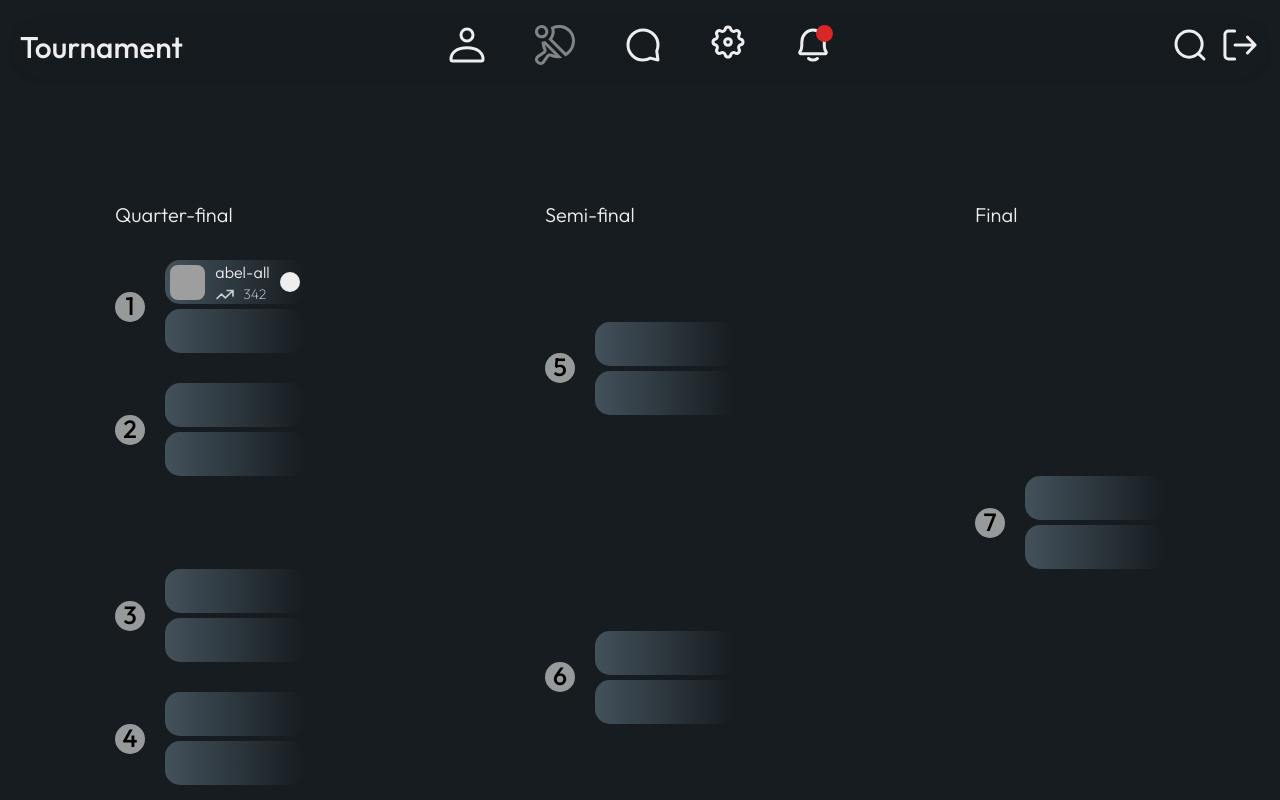
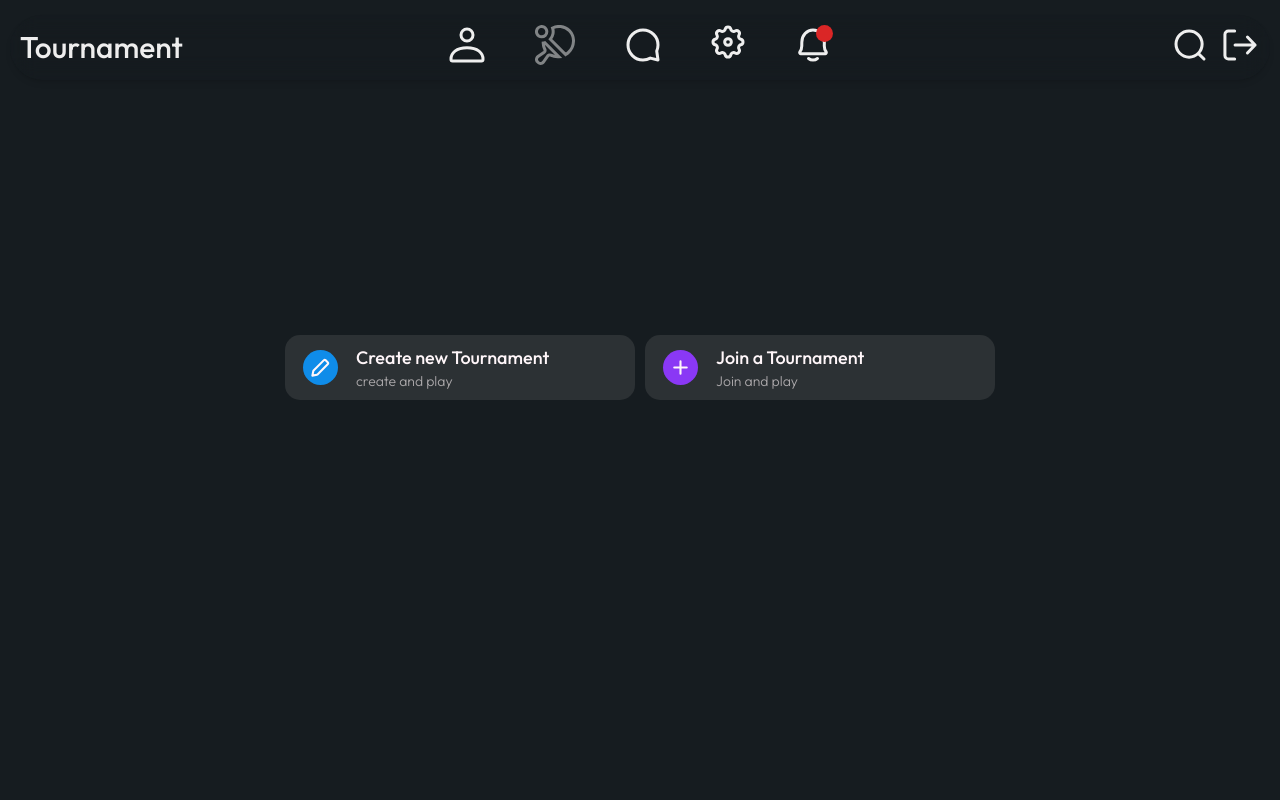
Before and after one commit to abel-all/ft_transcendence, a React (Vite) app in the folder Frontend/: page /game/tournament in a window 1280 px wide. Shown: the top 800 px of the page. Built offline with nearby package versions, Linux system fonts and the light colour scheme; grey boxes are pictures that could not be loaded.

Commit message:
add some change on tournament

```diff
--- a/Frontend/src/components/FormInput.jsx
+++ b/Frontend/src/components/FormInput.jsx
@@ -26,7 +26,7 @@ const validateInput = (type, value) => {
 function FormInput({ height = "h-[58px]", placeHolder, type, handleChange }) {
 
     const [passFocusColor, setPassFocusColor] = useState("focus:border-[#ff0000]");
-    const [focusColor, setFocusColor] = useState("border border-[#ff0000]");
+    const [focusColor, setFocusColor] = useState("");
     const [eyeIcon, inputType] = usePasswordToggle();
 
     const handleInputChange = (e) => {
@@ -57,7 +57,7 @@ function FormInput({ height = "h-[58px]", placeHolder, type, handleChange }) {
                     onFocus={handleInputChange}
                     required
                 />
-                <div>{eyeIcon}</div>
+                <div className="cursor-pointer" >{eyeIcon}</div>
             </div>
         )
     }
--- /dev/null
+++ b/Frontend/src/pages/Game/CreateTournament.jsx
@@ -0,0 +1,106 @@
+import { useEffect, useState } from "react";
+import plusIconWhite from "../../assets/imgs/plusIconWhite.svg"
+import tourCreate from "../../assets/imgs/tourCreate.svg"
+import { useGameSettings } from './GameSettingsContext'
+import CreateTournamentSection from './CreateTournamentSection'
+
+const TournamentCard = ({image, bgColor, iconColor, title, description, hoverColor}) => {
+
+    const gameContext = useGameSettings();
+
+    const createNewTournament = () => {
+        gameContext.setHandler("createtour", true);
+        gameContext.setHandler("jointour", false);
+    }
+    const joinATournament = () => {
+        gameContext.setHandler("jointour", true);
+        gameContext.setHandler("createtour", false);
+    }
+
+    const clickHandler = () => {
+            title === "Create new Tournament" ? createNewTournament() : joinATournament();
+    }
+
+    return (
+        <div onClick={clickHandler} className={`select-none cursor-pointer w-[350px] h-[65px] bg-[#2C3134] group ${hoverColor} duration-500 rounded-[15px] flex gap-[18px] items-center pl-[18px]`}>
+            <div className={`flex justify-center items-center w-[35px] h-[35px] ${bgColor} ${iconColor} duration-500 rounded-full`}>
+                <img className="w-[25px] h-[25px]" src={image} />
+            </div>
+            <div className="flex flex-col">
+                <div className="text-[#fff6f9] text-[18px] font-medium">
+                    {title}
+                </div>
+                <div className="text-[#fff6f9]/60 text-[14px] font-light">
+                    {description}
+                </div>
+            </div>
+        </div>
+    )
+}
+
+const card = [
+    {
+        image: tourCreate,
+        bgColor: "bg-[#0f8ce9]",
+        hoverColor: "hover:bg-[#0f8ce9]",
+        iconColor: "first:group-hover:bg-[#005DA3]",
+        title: "Create new Tournament",
+        description: "create and play",
+    },
+    {
+        image: plusIconWhite,
+        bgColor: "bg-[#8A38F5]",
+        hoverColor: "hover:bg-[#8A38F5]",
+        iconColor: "first:group-hover:bg-[#620DD1]",
+        title: "Join a Tournament",
+        description: "Join and play",
+    },
+]
+
+const CreateTournament = () => {
+
+    const gameContext = useGameSettings();
+    const [createTour, setCreateTour] = useState(false);
+    const [joinTour, setJoinTour] = useState(false);
+
+    useEffect(() => {
+        setCreateTour(gameContext.createTour);
+        setJoinTour(gameContext.joinTour);
+    }, [gameContext.createTour, gameContext.joinTour])
+
+    return (
+        <div className="h-[calc(100vh-65px)] min-h-[600px] w-full flex max-md:flex-col max-md:pb-[60px] justify-center items-center gap-[10px]">
+            {!createTour && !joinTour &&
+                <>
+                    {card.map((item, index) => (
+                        <TournamentCard
+                            key={index}
+                            image={item.image}
+                            bgColor={item.bgColor}
+                            iconColor={item.iconColor}
+                            title={item.title}
+                            description={item.description}
+                            hoverColor={item.hoverColor}
+                        />
+                    ))}
+                </>
+            }
+            {createTour &&
+                <CreateTournamentSection
+                    title="Create new Tournament"
+                    callToAction="Create"
+                    buttonColor="bg-[#0f8ce9]"
+                />
+            }
+            {joinTour &&
+                <CreateTournamentSection
+                    title="Join a Tournament"
+                    callToAction="Join"
+                    buttonColor="bg-[#8a38f5]"
+                />
+            }
+        </div>
+    )
+}
+
+export default CreateTournament
--- /dev/null
+++ b/Frontend/src/pages/Game/CreateTournamentSection.jsx
@@ -0,0 +1,115 @@
+import { useEffect, useState } from "react"
+import LoaderOntop from "../../components/LoaderOntop.jsx";
+import { useGameSettings } from './GameSettingsContext'
+import Axios from 'axios'
+import "../2FaAuth/css/index.css"
+
+
+const CreateTournamentSection = ({ title, callToAction, buttonColor }) => {
+
+    const [focusColor, setFocusColor] = useState("");
+    const [message, setMessage] = useState("");
+    const [isLoading, setIsLoading] = useState(true);
+    const [name, setName] = useState("");
+    const [tour, setTour] = useState("");
+    const gameContext = useGameSettings();
+    const nameReGex = /^[a-zA-Z-]{2,16}$/;
+
+    useEffect(() => {
+        console.log("hello");
+        setTimeout(() => {
+            setIsLoading(false)
+        }, 300);
+    }, [])
+
+    const checkInput = (input) => {
+
+        if (nameReGex.test(input))
+            setFocusColor("focus:border focus:border-[#00FF00]");
+        else
+            setFocusColor("focus:border focus:border-[#FF0000]");
+    }
+
+    const handleNameChange = (e) => {
+        setName(e.currentTarget.value);
+        checkInput(e.currentTarget.value);
+        console.log(name);
+    }
+    const handleTourChange = (e) => {
+        setTour(e.currentTarget.value);
+        checkInput(e.currentTarget.value);
+        console.log(tour);
+    }
+
+    const verify2FaCode = async () => {
+        setIsLoading(true);
+
+        if (nameReGex.test(name) && nameReGex.test(tour)) {
+            await Axios.post("https://fttran.tech/api/auth/2fa/verify/", {
+                display_name: name,
+                tournament_name: tour,
+            },
+            {
+                withCredentials:true,
+            })
+            .then(() => {
+                console.log("first request");
+            })
+            .catch(() => {
+                setIsLoading(false);
+                setMessage("Incorrect code, try again")
+            })
+        }
+        else {
+            setIsLoading(false);
+            setMessage("Invalid code, try again")
+        }
+    }
+
+    const handleButtonClick = () => {
+        verify2FaCode();
+    }
+
+    const handleSubmit = (e) => {
+        e.preventDefault();
+        verify2FaCode();
+    }
+
+    if (isLoading)
+        return <LoaderOntop />
+
+    return (
+            <div className="input-gradient p-[20px] pb-0 w-full max-w-[440px] h-[500px] rounded-[15px] flex flex-col justify-between">
+                <div className="text-input-container flex flex-col gap-[7px]">
+                    <div className="title-container text-[23px] font-medium text-[#eee]">
+                        {title}
+                    </div>
+                    <div className="text-[#eee] opacity-50 text-[14px] pb-[40px]">
+                        Please enter a display name and a tournament name.
+                    </div>
+                    <form onSubmit={handleSubmit} className="w-full  rounded-[15px] flex flex-col gap-[10px]">
+                        <input
+                            onChange={handleNameChange}
+                            className={`rounded-[15px] bg-[#eee]/20 text-[#eee] placeholder:text-[#c5c5c5b8] outline-none px-[10px] h-[50px] flex w-full ${focusColor}`}
+                            placeholder="Display Name"
+                            type="text"
+                            required
+                        />
+                        <input
+                            onChange={handleTourChange}
+                            className={`rounded-[15px] bg-[#eee]/20 text-[#eee] placeholder:text-[#c5c5c5b8] outline-none px-[10px] h-[50px] flex w-full ${focusColor}`}
+                            placeholder="Tournament Name"
+                            type="text"
+                            required
+                        />
+                    </form>
+                    <div className="text-[#ff0000] flex justify-center mb-[20px]">{message}</div>
+                </div>
+                <button className={`w-full ${buttonColor} mb-[15px] rounded-[15px] py-[8px] font-medium text-[18px]`} onClick={handleButtonClick}>
+                    {callToAction}
+                </button>
+            </div>
+    )
+}
+
+export default CreateTournamentSection
--- a/Frontend/src/pages/Game/GameSettingsContext.jsx
+++ b/Frontend/src/pages/Game/GameSettingsContext.jsx
@@ -12,6 +12,8 @@ export const GameSettingsContextProvider = ({ children }) => {
     const [modal, setModal] = useState(false);
     const [isSettings, setIsSettings] = useState(false);
     const [settingsData, setSettingsData] = useState([]);
+    const [createTour, setCreateTour] = useState(false);
+    const [joinTour, setJoinTour] = useState(false);
 
     const [player1Score, setPlayer1Score] = useState(0);
     const [player2Score, setPlayer2Score] = useState(0);
@@ -49,6 +51,12 @@ export const GameSettingsContextProvider = ({ children }) => {
             case "settings":
                 setIsSettings(value);
                 break;
+            case "createtour":
+                setCreateTour(value);
+                break;
+            case "jointour":
+                setJoinTour(value);
+                break;
         }
     }
 
@@ -61,7 +69,7 @@ export const GameSettingsContextProvider = ({ children }) => {
 
     return (
         <GameSettingContext.Provider
-            value={ { isSettings, handleModalClick, modal, isMapSection, setHandler, player1Score, player2Score, setPlayerScore, isGame, isPaddleSection, isScoreSection, settingsData,  addsettingsData, isLastStep} }>
+            value={ { createTour, joinTour, isSettings, handleModalClick, modal, isMapSection, setHandler, player1Score, player2Score, setPlayerScore, isGame, isPaddleSection, isScoreSection, settingsData,  addsettingsData, isLastStep} }>
                 {children}
         </GameSettingContext.Provider>
     )
--- a/Frontend/src/pages/Game/Tournament.jsx
+++ b/Frontend/src/pages/Game/Tournament.jsx
@@ -5,6 +5,7 @@ import BottomNaveBar from "../../components/BottomNavBar.jsx"
 import plusIcon from "../../assets/imgs/plusIcon.svg"
 import { useGameSettings } from './GameSettingsContext'
 import SearchEngine from "../Search/SearchEngine.jsx";
+import CreateTournament from "./CreateTournament.jsx";
 import "./css/index.css"
 
 import rankIcon from "../../assets/imgs/rank.svg"
@@ -142,7 +143,8 @@ const Tournament = () => {
         <>
             <div className="container mx-auto px-[10px]">
                 <Header title="Tournament" activeSection="GametableIcon" />
-                {!gameContext.modal ?
+                <CreateTournament />
+                {/* {gameContext.createTournament && !gameContext.modal ?
                     <div>
                         <div className="w-full flex max-lg:gap-[60px] max-xl:gap-[140px] gap-[240px] justify-center my-[200px] max-md:my-[50px]">
                             <div className="quarter-final">
@@ -177,7 +179,7 @@ const Tournament = () => {
                             <SearchEngine gap="my-[70px] gap-[50px]" scroll="h-[350px] overflow-y-scroll scrollbar-w"/>
                         </div>
                     </div>
-                }
+                } */}
                 <BottomNaveBar activeSection="GametableIcon" />
             </div>
         </>
```
Also changed, not shown: Frontend/src/components/Button.jsx (+7 -4 lines), Frontend/src/assets/imgs/plusIconWhite.svg (added), Frontend/src/assets/imgs/tourCreate.svg (added).
